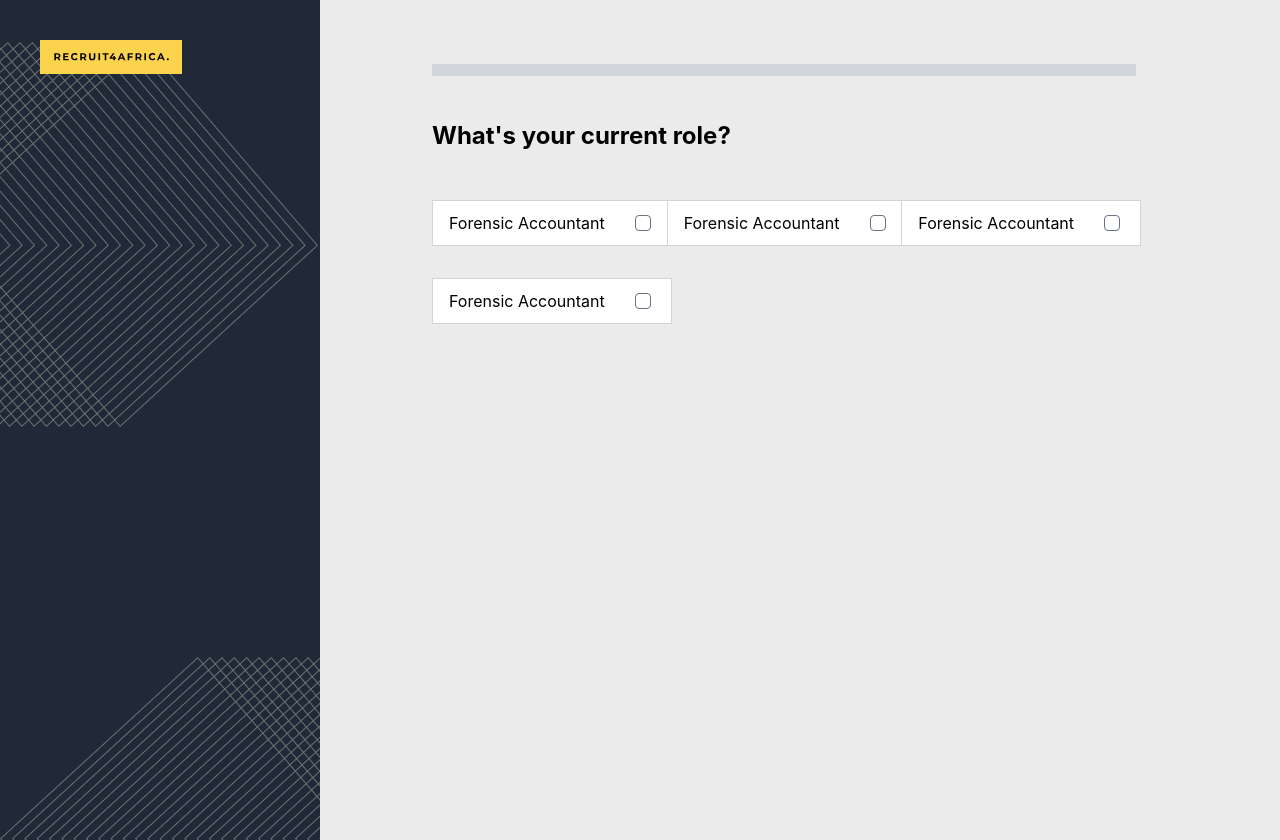
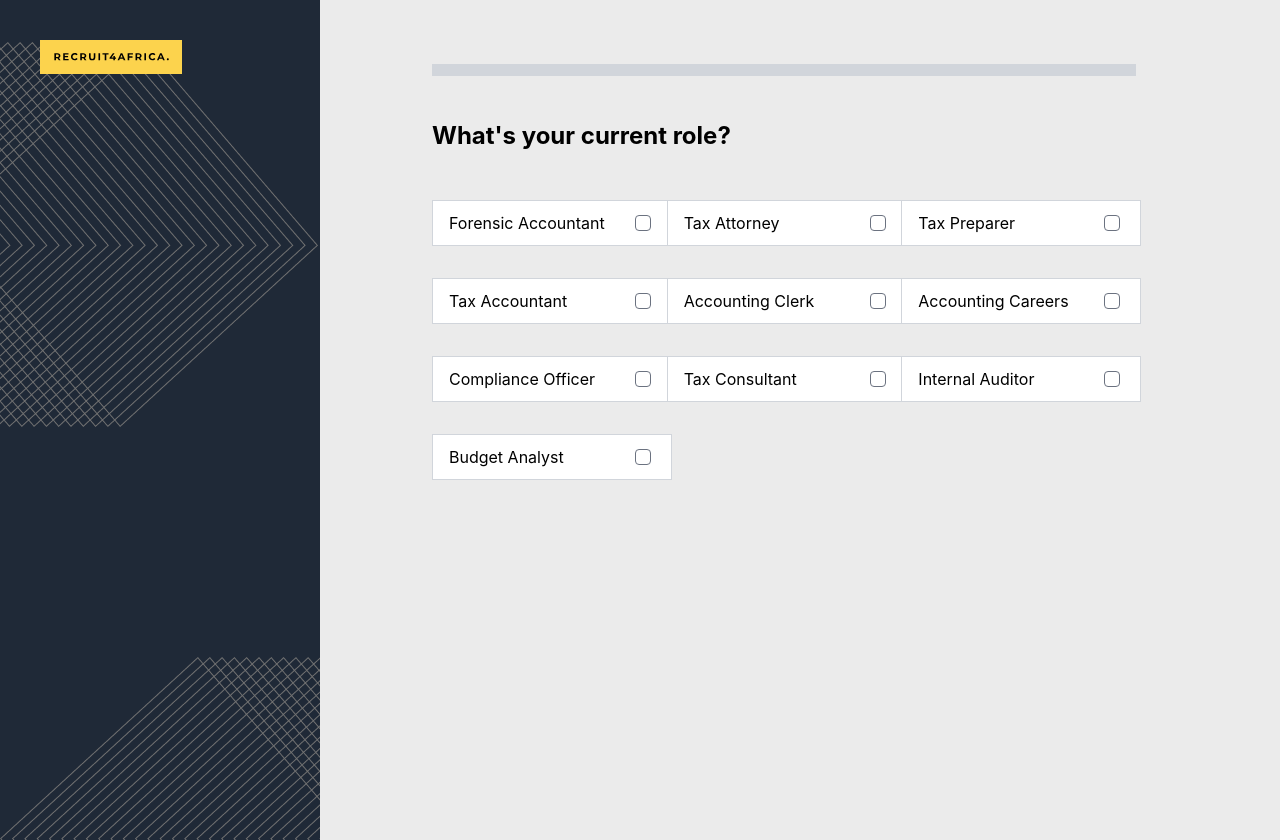
Before and after one commit to luigimorel/recruit-africa, a React (Create React App) app: page /profile-candidate in a window 1280 px wide. Built offline with nearby package versions, Linux system fonts and the light colour scheme; what @tailwindcss/typography would draw is missing.

Commit message:
reduce bioilerplate code

```diff
--- a/src/pages/accounts/candidates/CandidateProfile.jsx
+++ b/src/pages/accounts/candidates/CandidateProfile.jsx
@@ -4,6 +4,48 @@ import React from "react";
 import { ReactComponent as Logo } from "./../../../assets/Logo.svg";
 
 const CandidateProfile = () => {
+  const jobs = [
+    {
+      id: 1,
+      title: "Forensic Accountant",
+    },
+    {
+      id: 2,
+      title: "Tax Attorney",
+    },
+    {
+      id: 3,
+      title: "Tax Preparer",
+    },
+    {
+      id: 4,
+      title: "Tax Accountant",
+    },
+    {
+      id: 5,
+      title: "Accounting Clerk",
+    },
+    {
+      id: 6,
+      title: "Accounting Careers",
+    },
+    {
+      id: 7,
+      title: "Compliance Officer",
+    },
+    {
+      id: 8,
+      title: "Tax Consultant",
+    },
+    {
+      id: 9,
+      title: "Internal Auditor",
+    },
+    {
+      id: 10,
+      title: "Budget Analyst",
+    },
+  ];
   return (
     <div className="flex sm:flex-row ">
       <div className=" bg-gray-800">
@@ -24,26 +66,12 @@ const CandidateProfile = () => {
             </h3>
 
             <div className=" grid grid-cols-3">
-              <div className=" hover:bg-gray-200 mb-8 border w-60 bg-white border-gray-300 py-2.5 flex justify-between items-center">
-                <span className="px-4">Forensic Accountant</span>
-                <input
-                  type="checkbox"
-                  name="role"
-                  className="mr-5 rounded peer-checked:bg-black"
-                  id="role"
-                />
-              </div>{" "}
-              <div className=" hover:bg-gray-200 mb-8 border w-60  bg-white border-gray-300 py-2.5 flex justify-between items-center">
-                <span className="px-4">Forensic Accountant</span>
-                <input
-                  type="checkbox"
-                  name="role"
-                  className="mr-5 rounded peer-checked:bg-black"
-                  id="role"
-                />
-              </div>{" "}
-              <div className=" hover:bg-gray-200 mb-8 border w-60 bg-white border-gray-300 py-2.5 flex justify-between items-center">
-                <span className="px-4">Forensic Accountant</span>
+              {jobs.map((x) => (
+                <div
+                  key={x.id}
+                  className=" hover:bg-gray-200 mb-8 border w-60 bg-white border-gray-300 py-2.5 flex justify-between items-center"
+                >
+                  <span className="px-4">{x.title}</span>
                   <input
                     type="checkbox"
                     name="role"
@@ -51,15 +79,7 @@ const CandidateProfile = () => {
                     id="role"
                   />
                 </div>
-              <div className=" hover:bg-gray-200 mb-8 border w-60 border-gray-300 bg-white py-2.5 flex justify-between items-center">
-                <span className="px-4">Forensic Accountant</span>
-                <input
-                  type="checkbox"
-                  name="role"
-                  className="mr-5 rounded peer-checked:bg-black"
-                  id="role"
-                />
-              </div>
+              ))}
             </div>
           </form>
         </div>
```
Lines whose indentation alone changed are shown as unchanged.
